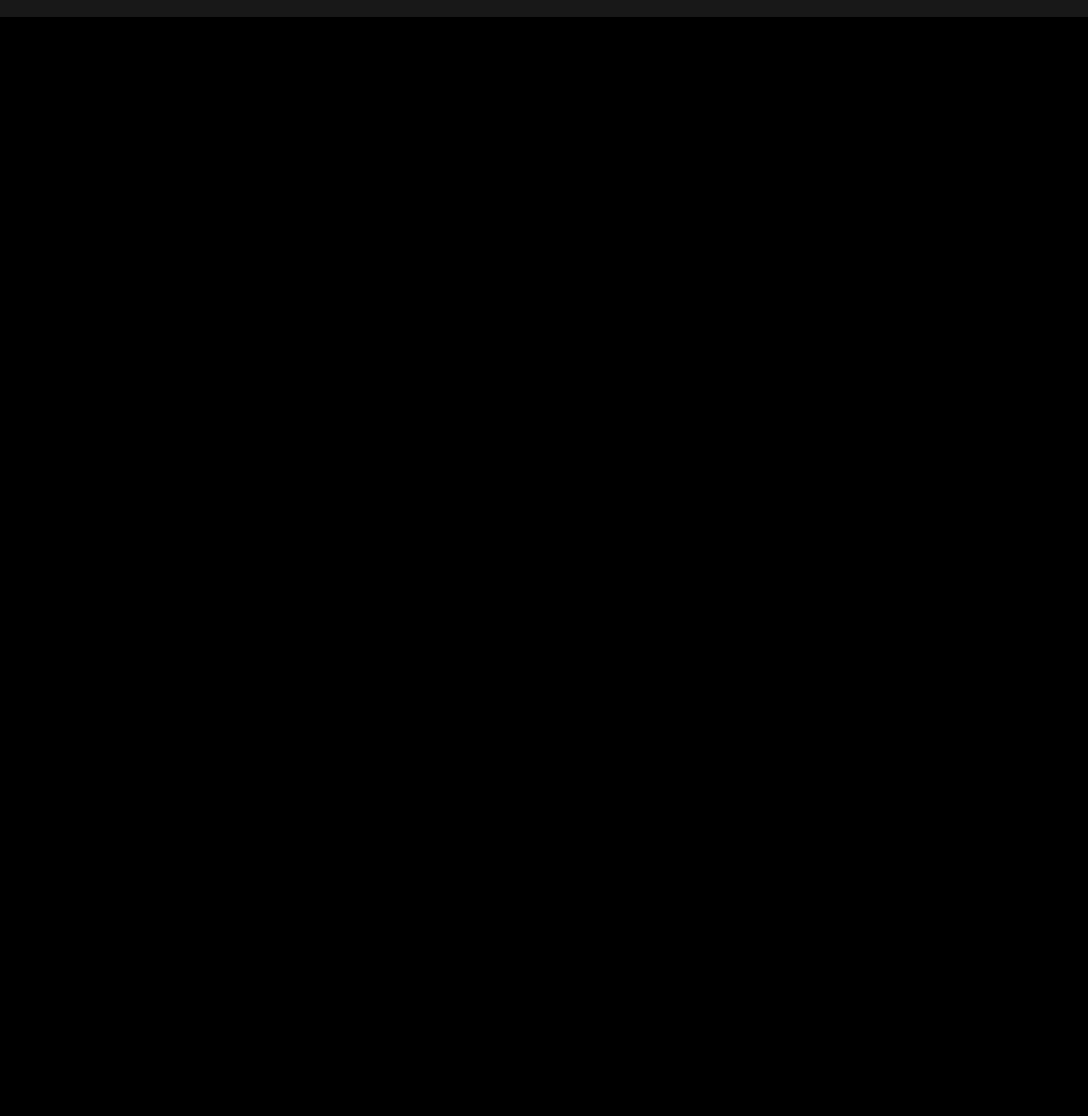
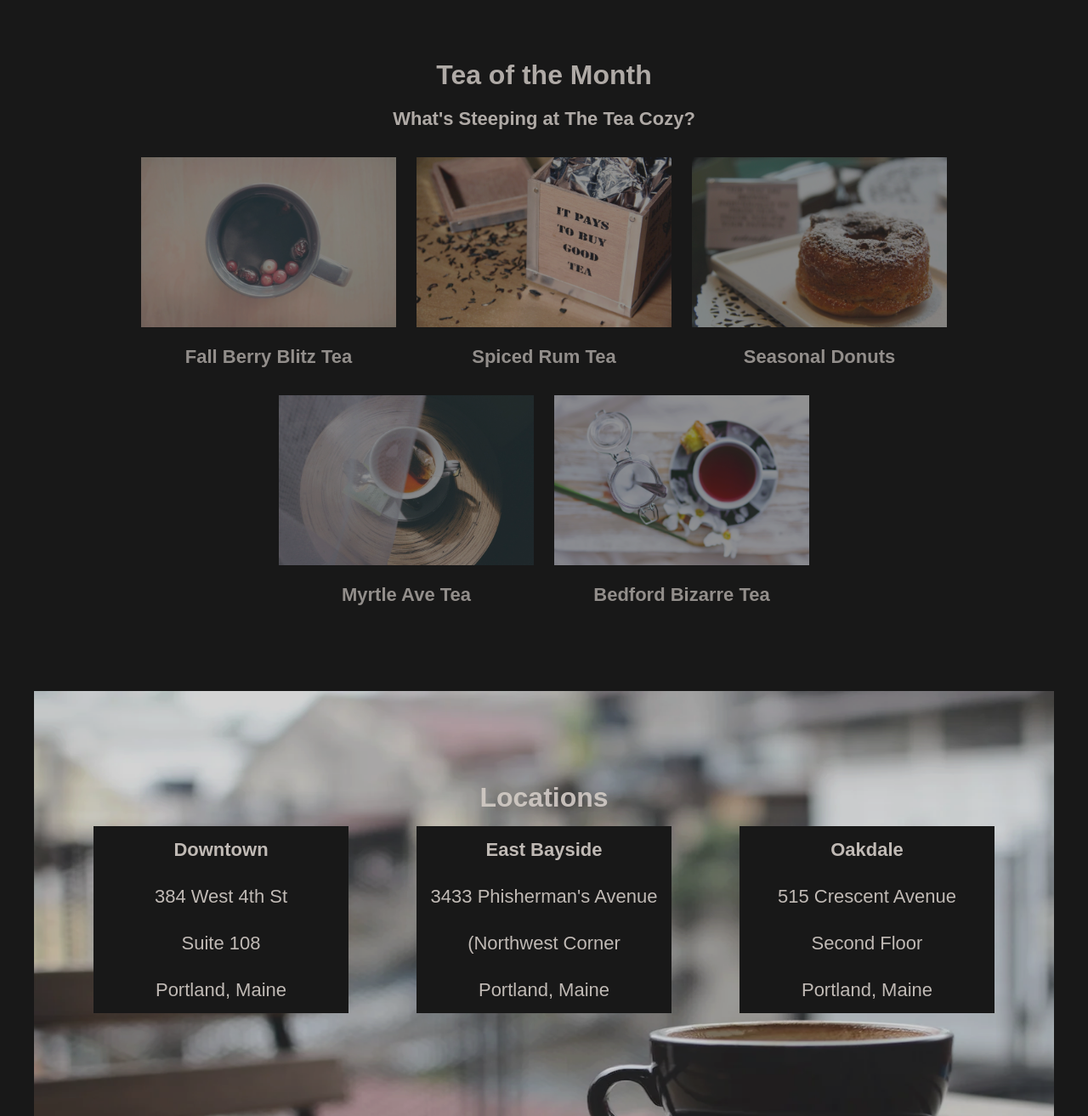
Before and after one commit to HoneyBadger728/TeaShop-Project, a plain HTML site: page index.html in a window 1280 px wide. Shown: the part 780-2093 px from the top of the page at 85% size. Before the commit the page ends 800 px from the top, so only its background shows below. Drawn offline with Linux system fonts and the light colour scheme.

Commit message:
Locations Added

```diff
--- a/Resources/CSS/stylesheet.css
+++ b/Resources/CSS/stylesheet.css
@@ -1,20 +1,26 @@
 * {
     font-family: Arial, Helvetica, sans-serif;
+    font-size: 22px;
     color: seashell;
     background-color: black;
-    opacity: 0.9;
+    opacity: .90;
     margin: 0;
+}
+
+h2 {
+    font-size: 32px;
 }
 
 .navbar {
     height: 69px;
     width: 100%;
-    position: sticky;
+    top: 0;
     border-bottom: 1px solid seashell;
     display: flex;
     justify-content: space-between;
     align-items: center;
-
+    background-color: black;
+    opacity: 1;
 }
 
 .logopic {
@@ -33,7 +39,7 @@
 }
 
 .navlinks li {
-   margin: 20px;
+   padding: 20px;
 }
 
 #Mission {
@@ -56,3 +62,64 @@
 .missionstatement h2 {
     margin: 10px;
 }
+
+.totm {
+    text-align: center;
+    width: 1000px;
+    margin: 80px auto;
+}
+
+.totm h2,
+.totm h4 {
+    margin: 20px;
+}
+
+
+.container {
+    display: flex;
+    justify-content: center;
+    flex-wrap: wrap;
+}
+
+.berryblitz,
+.spiced-rum,
+.donut,
+.myrtle-ave,
+.bedford {
+    height: 200px;
+    width: 300px;
+    margin: 12px;
+}
+
+.totmpic p {
+    margin-top: 10px;
+    margin-bottom: 20px;
+    font-weight: bold;
+}
+
+#Locations {
+    background-image: url(../Images/img-locations-background.webp);
+    background-size: 1225px 700px;
+    height: 500px;
+    width: 1200px;
+    display: flex;
+    margin: auto;
+    align-items: flex-start;
+    align-content: center;
+    justify-content: center;
+    flex-wrap: wrap;
+}
+
+#Locations h2 {
+    background-color: transparent;
+    text-align: center;
+    flex-basis: 100%;
+}
+
+.box {
+    flex-basis: 300px;
+    margin: 15px 40px;
+    line-height: 2.5em;
+    text-align: center;
+    opacity: 1;
+}
--- a/index.html
+++ b/index.html
@@ -20,8 +20,59 @@
 
         <div id="Mission">
             <div class="missionstatement">
-            <h2>Our Mission</h2>
-            <h4>Handpicked, Artisanally Curated, Free Range, Sustainable, Small Batch, Fair Trade, Organic Tea</h4>
+                <h2>Our Mission</h2>
+                <h4>Handpicked, Artisanally Curated, Free Range, Sustainable, Small Batch, Fair Trade, Organic Tea</h4>
+            </div>
+        </div>
+
+        <div id="Featured-Tea">
+            <div class="totm">
+                <h2>Tea of the Month</h2>
+                <h4>What's Steeping at The Tea Cozy?</h4>
+                <div class="container">
+                    <div class="totmpic">
+                        <img class="berryblitz" src="Resources\Images\img-berryblitz.webp" alt="Cup of tea with various berries">
+                        <p>Fall Berry Blitz Tea</p>
+                    </div>
+                    <div class="totmpic">
+                        <img class="spiced-rum" src="Resources\Images\img-spiced-rum.webp" alt="Wooden box with loose tea">
+                        <p>Spiced Rum Tea</p>
+                    </div>
+                    <div class="totmpic">
+                        <img class="donut" src="Resources\Images\img-donut.webp" alt="Powdered donut on a fancy plate">
+                        <p>Seasonal Donuts</p>
+                    </div>
+                    <div class="totmpic">
+                        <img class="myrtle-ave" src="Resources\Images\img-myrtle-ave.webp" alt="Teabag steeping in cup on wooden table">
+                        <p>Myrtle Ave Tea</p>
+                    </div>
+                    <div class="totmpic">
+                        <img class="bedford" src="Resources\Images\img-bedford-bizarre.webp" alt="Tea served on a china plate with a side of sugar">
+                        <p>Bedford Bizarre Tea</p>
+                    </div>
+                </div>
+            </div>
+        </div>
+
+        <div id="Locations">
+            <h2>Locations</h2>
+            <div class="box">
+                <h3>Downtown</h3>
+                <p>384 West 4th St</p>
+                <p>Suite 108</p>
+                <p>Portland, Maine</p>
+            </div>
+            <div class="box">
+                <h3>East Bayside</h3>
+                <p>3433 Phisherman's Avenue</p>
+                <p>(Northwest Corner</p>
+                <p>Portland, Maine</p>
+            </div>
+            <div class="box">
+                <h3>Oakdale</h3>
+                <p>515 Crescent Avenue</p>
+                <p>Second Floor</p>
+                <p>Portland, Maine</p>
             </div>
         </div>
     </body>
```
